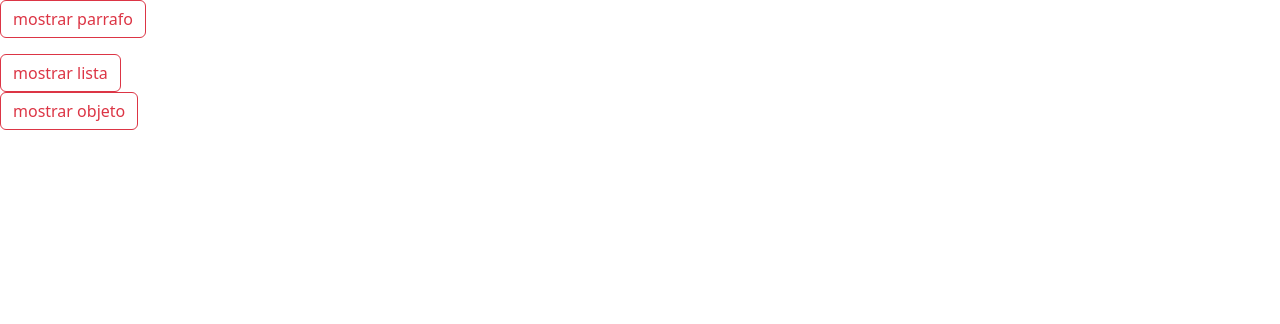
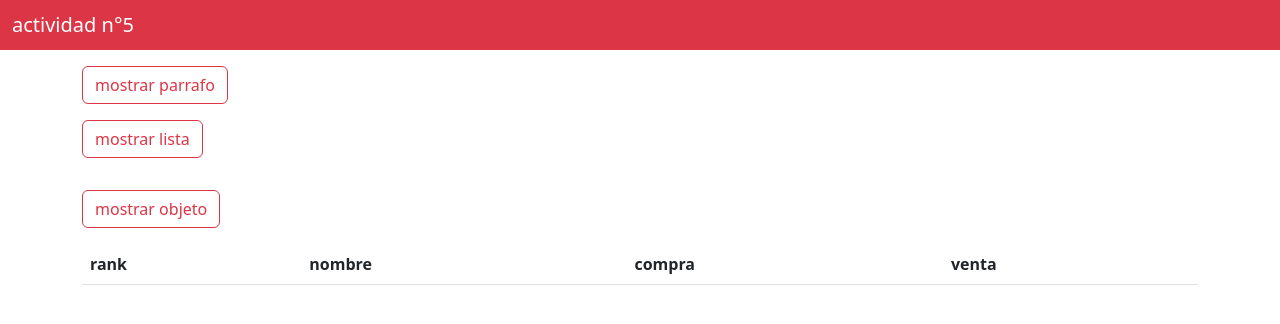
Before and after one commit to danaaguilar/PROGRAMACION1, a plain HTML site: page actividad_5/index.html in a window 1280 px wide. Drawn offline with Linux system fonts and the light colour scheme; no server answers.

Commit message:
subo actividad

```diff
--- a/actividad_5/index.html
+++ b/actividad_5/index.html
@@ -4,13 +4,20 @@
     <meta charset="UTF-8">
     <meta http-equiv="X-UA-Compatible" content="IE=edge">
     <meta name="viewport" content="width=device-width, initial-scale=1.0">
-    <link rel="stylesheet" href="/actividad_2/css/bootstrap.min.css">
-    <link rel="stylesheet" href="/actividad_2/js/bootstrap.bundle.min.js">
+    <link rel="stylesheet" href="/actividad_5/css/bootstrap.min.css">
+    <link rel="stylesheet" href="/actividad_5/js/bootstrap.bundle.min.js">
     <title>actividad n°5</title>
 </head>
 <body>
+    <nav class="navbar bg-danger navbar-dark">
+        <div class="container-fluid">
+          <span class="navbar-brand mb-0 h1">actividad n°5</span>
+        </div>
+    </nav>
 
-    <button id="btn_parrafo" type="button" class="btn btn-outline-danger">mostrar parrafo</button>
+    <div class="container mt-3">
+        <button id="btn_parrafo" type="button" class="btn btn-outline-danger">mostrar parrafo</button>
+    </div>
 
     <div class="container mt-3">
         <div class="col-lg-4 mb-3">
@@ -20,13 +27,40 @@
         </div>
     </div>
 
-    <button id="btn_lista" type="button" class="btn btn-outline-danger">mostrar lista</button>
+    <div class="container mt-3">
+        <button id="btn_lista" type="button" class="btn btn-outline-danger">mostrar lista</button>
+    </div>
 
-    <ul class="list-group"  id="lista_body">
+    <div class="container mt-3">
+        <ul class="list-group"  id="lista_body">
 
-    </ul>
+        </ul>
+    </div>
 
-    <button id="btn_objetos" type="button" class="btn btn-outline-danger">mostrar objeto</button>
+    <div class="container mt-3">
+        <button id="btn_objetos" type="button" class="btn btn-outline-danger">mostrar objeto</button>
+    </div>
+
+
+    <div class="container mt-3">
+        <div class="row">
+            <div class="col-lg-12">
+                <table class="table">
+                    <thead>
+                        <tr>
+                            <th>rank</th>
+                            <th>nombre</th>
+                            <th>compra</th>
+                            <th>venta</th>
+                        </tr>
+                    </thead>
+                    <tbody id="tbl_body">
+
+                    </tbody>
+                </table>
+            </div>
+        </div>
+    </div>
 
 
     <script src="main.js" type="module"></script>
```
